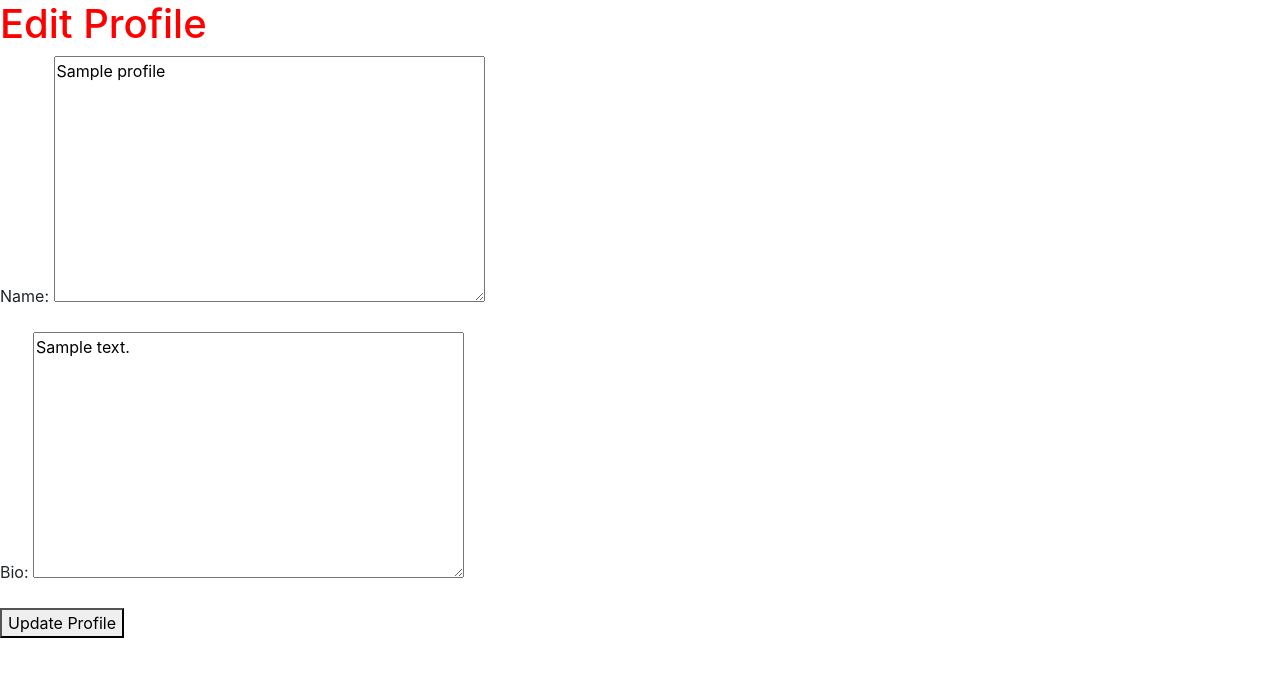
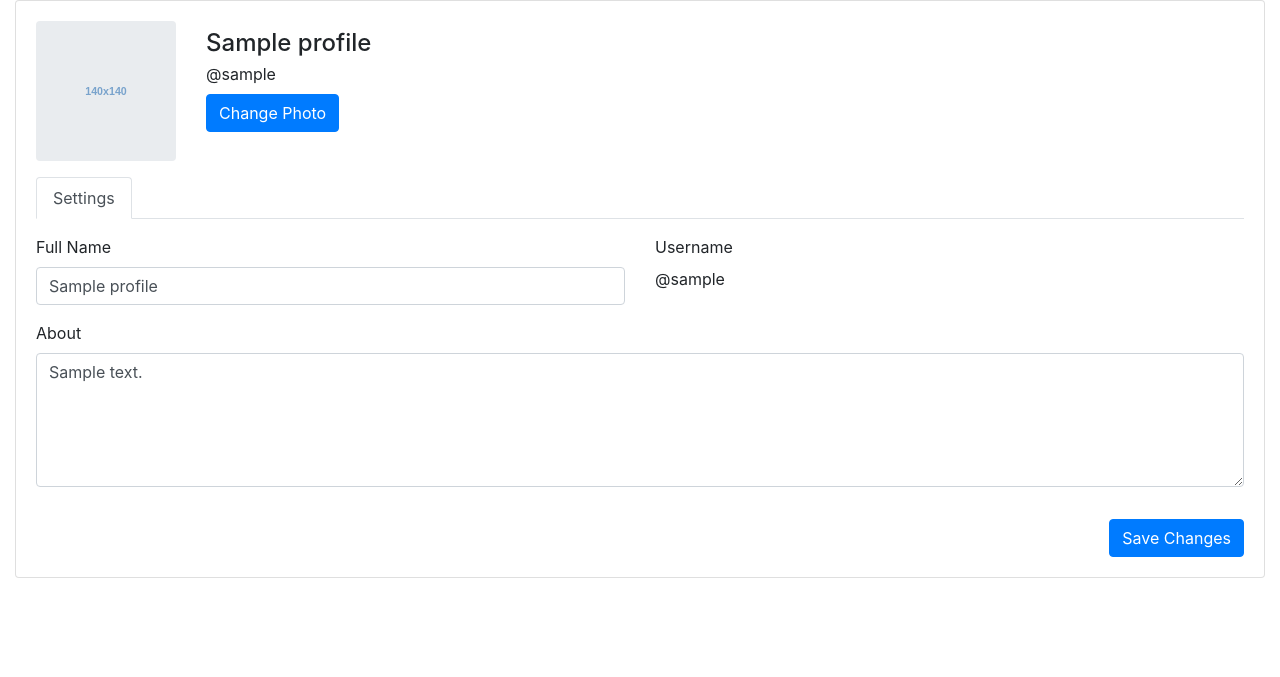
Before and after one commit to CMPUT401F21-Hackathon/Mood-Journal, a Django app: page /edit_profile/ in a window 1280 px wide. Shown: the top 677 px of the page. Run offline with Django 3.2, Linux system fonts and the light colour scheme; a user stored in the database is signed in; tables that the repository leaves empty hold one stand-in row (values such as "Sample post"); some libraries are stand-ins or nearby versions.

Commit message:
update html

```diff
--- a/hackathon/mood_journal/templates/registration/edit_profile.html
+++ b/hackathon/mood_journal/templates/registration/edit_profile.html
@@ -4,6 +4,7 @@
 
 {% block content %}
 
+<!--
 <h1>Edit Profile</h1>
 
 <form method='POST' enctype="multipart/form-data">
@@ -11,4 +12,83 @@
     {{ p_form.as_p}}
     <button type='submit'>Update Profile</button>
 </form>
+-->
+
+  <div class="col">
+    <div class="row">
+      <div class="col mb-3">
+        <div class="card">
+          <div class="card-body">
+            <div class="e-profile">
+              <div class="row">
+                <div class="col-12 col-sm-auto mb-3">
+                  <div class="mx-auto" style="width: 140px;">
+                    <div class="d-flex justify-content-center align-items-center rounded" style="height: 140px; background-color: rgb(233, 236, 239);">
+                      <span style="color: rgb(121, 163, 204); font: bold 8pt Arial;">140x140</span>
+                    </div>
+                  </div>
+                </div>
+                <div class="col d-flex flex-column flex-sm-row justify-content-between mb-3">
+                  <div class="text-center text-sm-left mb-2 mb-sm-0">
+                    <h4 class="pt-sm-2 pb-1 mb-0 text-nowrap">{{profile.name}}</h4>
+                    <p class="mb-0">@{{profile.user}}</p>
+                    <div class="mt-2">
+                      <button class="btn btn-primary" type="button">
+                        <i class="fa fa-fw fa-camera"></i>
+                        <span>Change Photo</span>
+                      </button>
+                    </div>
+                  </div>
+                </div>
+              </div>
+              <ul class="nav nav-tabs">
+                <li class="nav-item"><a href="" class="active nav-link">Settings</a></li>
+              </ul>
+              <div class="tab-content pt-3">
+                <div class="tab-pane active">
+                  <form method='POST' enctype="multipart/form-data">
+                    {% csrf_token %}
+                    <div class="row">
+                      <div class="col">
+                        <div class="row">
+                          <div class="col">
+                            <div class="form-group">
+                              <label>Full Name</label>
+                              <input class="form-control" type="text" name="name" value="{{profile.name}}">
+                            </div>
+                          </div>
+                          <div class="col">
+                            <div class="form-group">
+                              <label>Username</label>
+                              <p name="username"> @{{profile.user}} </p>
+                            </div>
+                          </div>
+                        </div>
+
+                        <div class="row">
+                          <div class="col mb-3">
+                            <div class="form-group">
+                              <label>About</label>
+                              <textarea class="form-control" name="bio" rows="5" placeholder="My Bio">{{profile.bio}}</textarea>
+                            </div>
+                          </div>
+                        </div>
+                      </div>
+                    </div>
+                    <div class="row">
+                      <div class="col d-flex justify-content-end">
+                        <button class="btn btn-primary" type="submit">Save Changes</button>
+                      </div>
+                    </div>
+                  </form>
+
+                </div>
+              </div>
+            </div>
+          </div>
+        </div>
+      </div>
+    </div>
+  </div>
+
 {% endblock %}
--- a/hackathon/mood_journal/views.py
+++ b/hackathon/mood_journal/views.py
@@ -33,7 +33,7 @@ def edit_profile(request):
         return redirect("login")
 
     current_profile = request.user.profile
-    context = {}
+    context = {"profile": current_profile}
 
     if request.method == 'POST':
         p_form = ProfileUpdateForm(request.POST,request.FILES,instance=request.user)
@@ -44,6 +44,7 @@ def edit_profile(request):
             current_profile.save()
             messages.success(request,'Your Profile has been updated!')
             return redirect('mood_journal:home')
+            '''
         else:
             p_form = ProfileUpdateForm(
                 initial = {
@@ -63,7 +64,8 @@ def edit_profile(request):
         )
 
     context['p_form'] = p_form
-
+    print(p_form.fields["name"])
+'''
     return render(request, 'registration/edit_profile.html',context)
 
 def mood_new(request):
```
